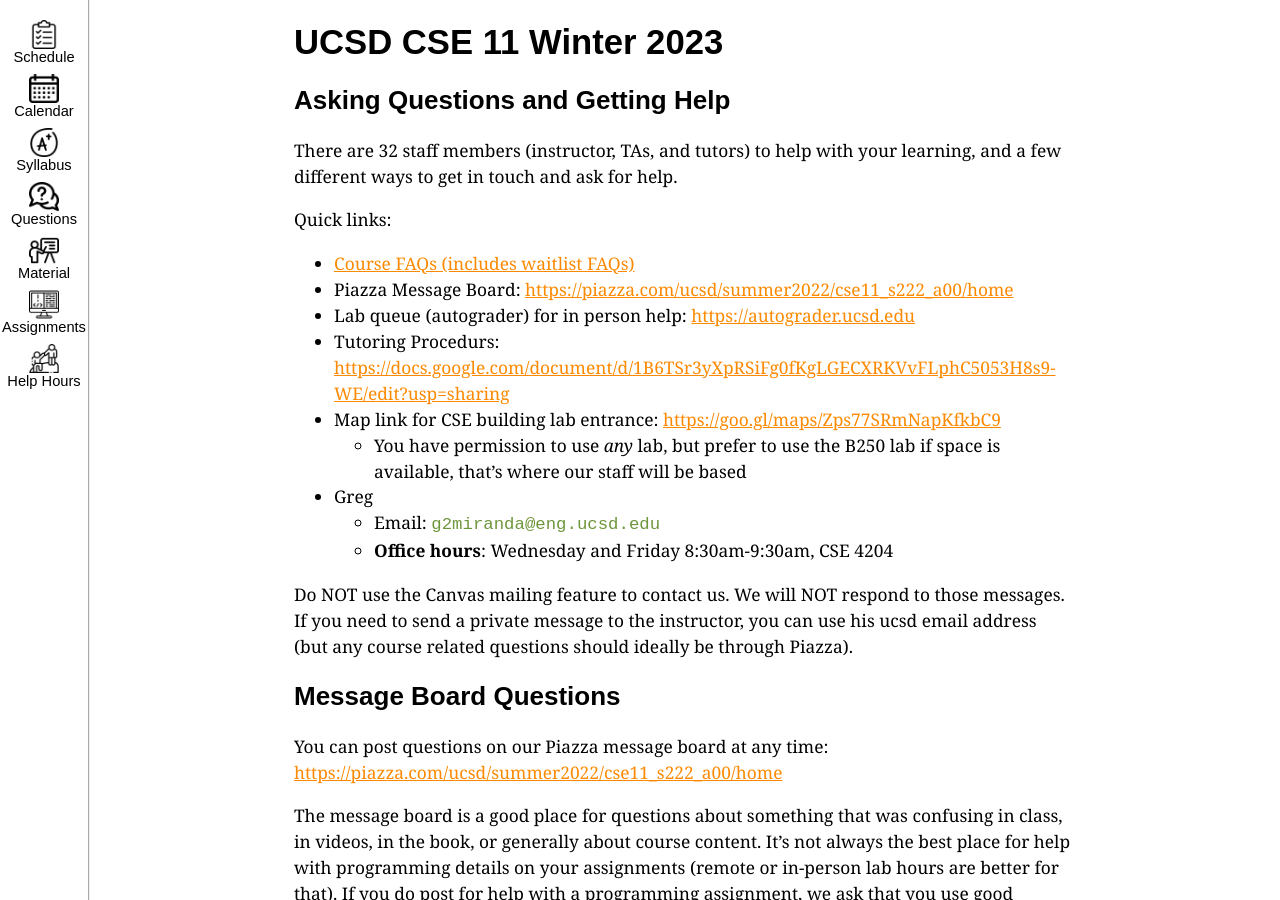
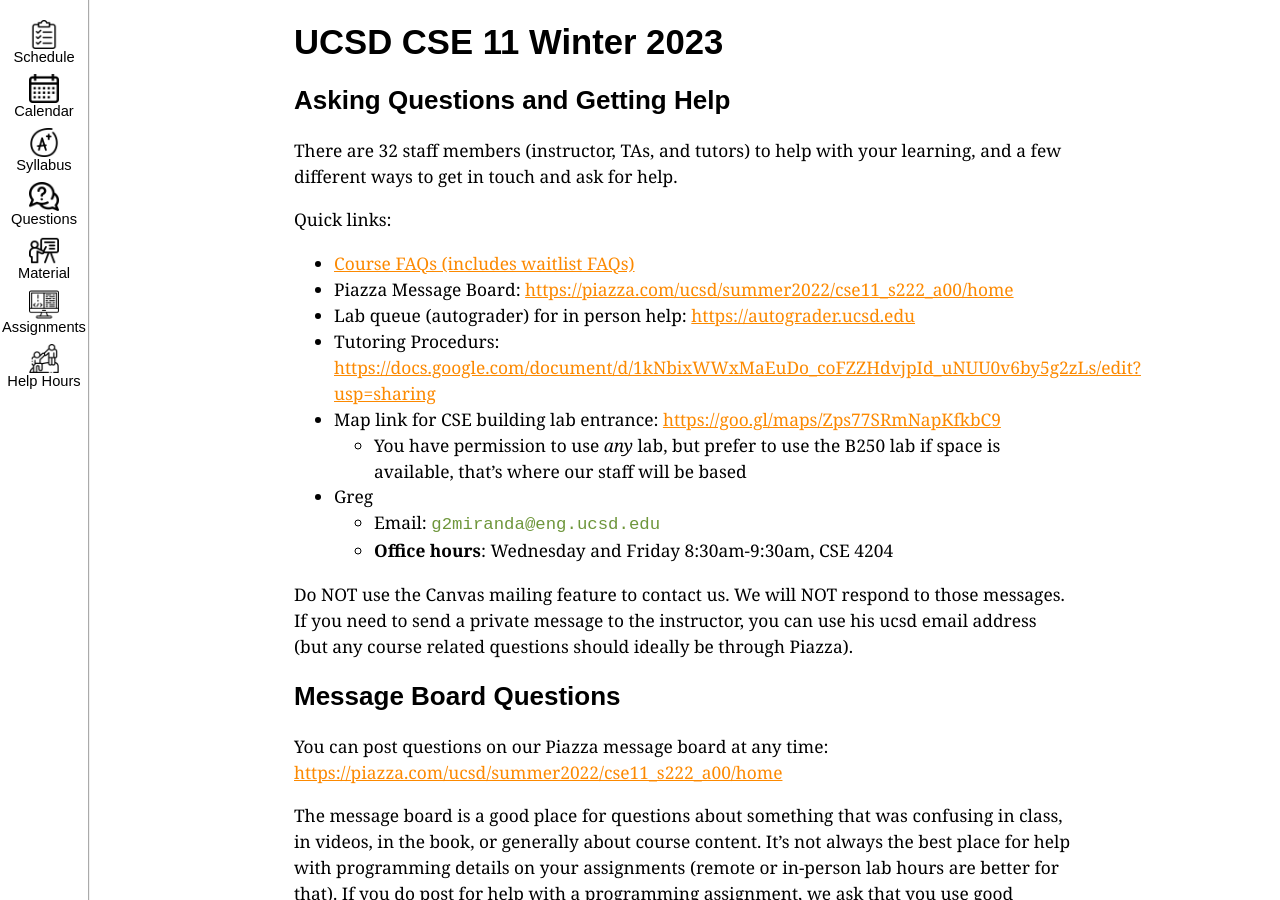
Before and after one commit to ucsd-cse11-w23/ucsd-cse11-w23.github.io, a Jekyll site: the page built from staff-and-help.md, in a window 1280 px wide and 900 px high. Built offline with Jekyll 4.4.1, drawn with Linux system fonts in a browser that asks for light colours; part of the change alters nothing that is shown.

Commit message:
Update staff-and-help.md

```diff
--- a/staff-and-help.md
+++ b/staff-and-help.md
@@ -13,7 +13,7 @@ Quick links:
 - [Course FAQs (includes waitlist FAQs)](#faq)
 - Piazza Message Board: [https://piazza.com/ucsd/summer2022/cse11_s222_a00/home](https://piazza.com/ucsd/summer2022/cse11_s222_a00/home){:target="_blank"}
 - Lab queue (autograder) for in person help: [https://autograder.ucsd.edu](https://autograder.ucsd.edu){:target="_blank"}
-- Tutoring Procedurs: [https://docs.google.com/document/d/1B6TSr3yXpRSiFg0fKgLGECXRKVvFLphC5053H8s9-WE/edit?usp=sharing](https://docs.google.com/document/d/1B6TSr3yXpRSiFg0fKgLGECXRKVvFLphC5053H8s9-WE/edit?usp=sharing){:target="_blank"}
+- Tutoring Procedurs: [https://docs.google.com/document/d/1kNbixWWxMaEuDo_coFZZHdvjpId_uNUU0v6by5g2zLs/edit?usp=sharing](https://docs.google.com/document/d/1kNbixWWxMaEuDo_coFZZHdvjpId_uNUU0v6by5g2zLs/edit?usp=sharing){:target="_blank"}
 - Map link for CSE building lab entrance: [https://goo.gl/maps/Zps77SRmNapKfkbC9](https://goo.gl/maps/Zps77SRmNapKfkbC9){:target="_blank"}
   - You have permission to use _any_ lab, but prefer to use the B250 lab if space is available, that's where our staff will be based
 - Greg
```
